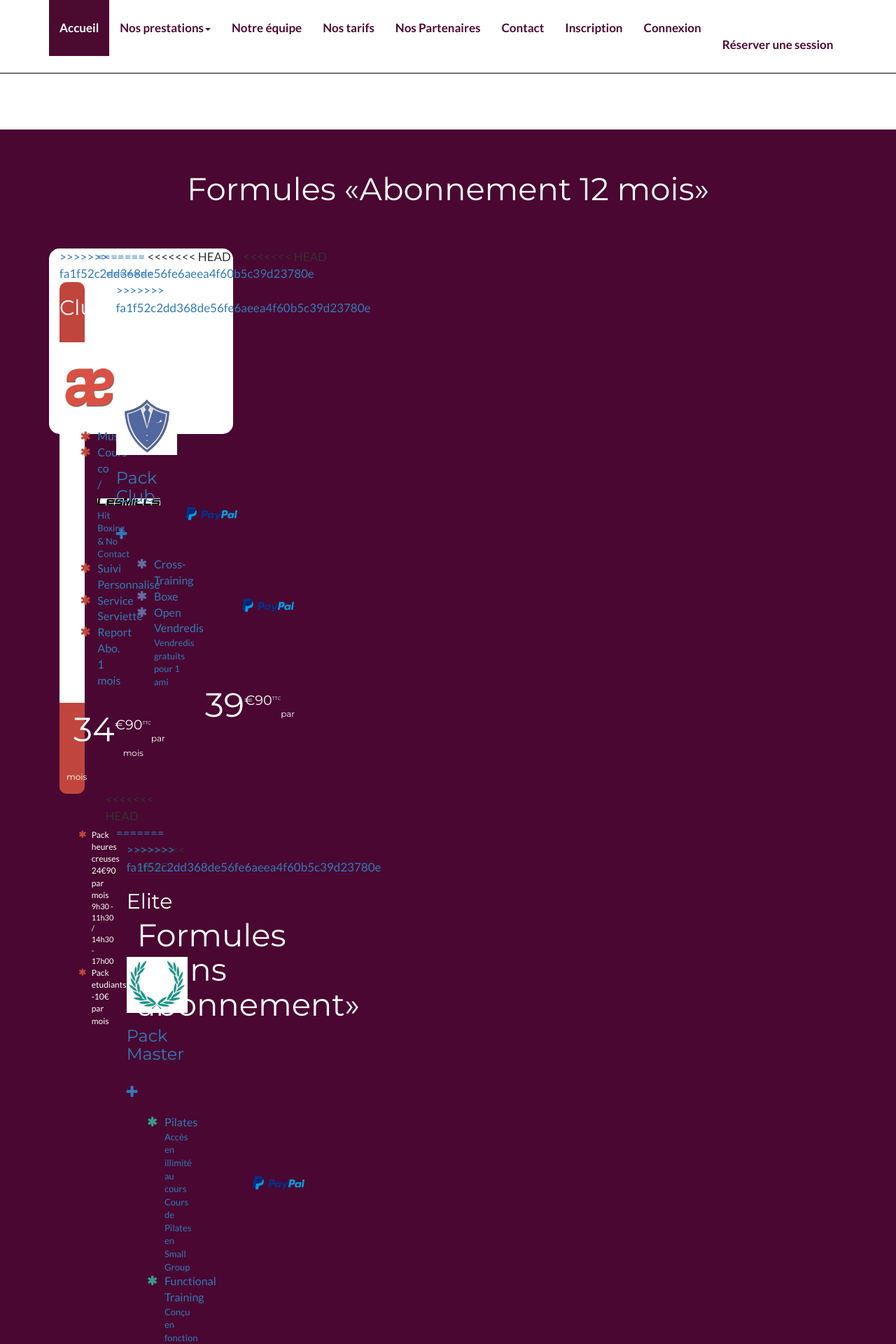
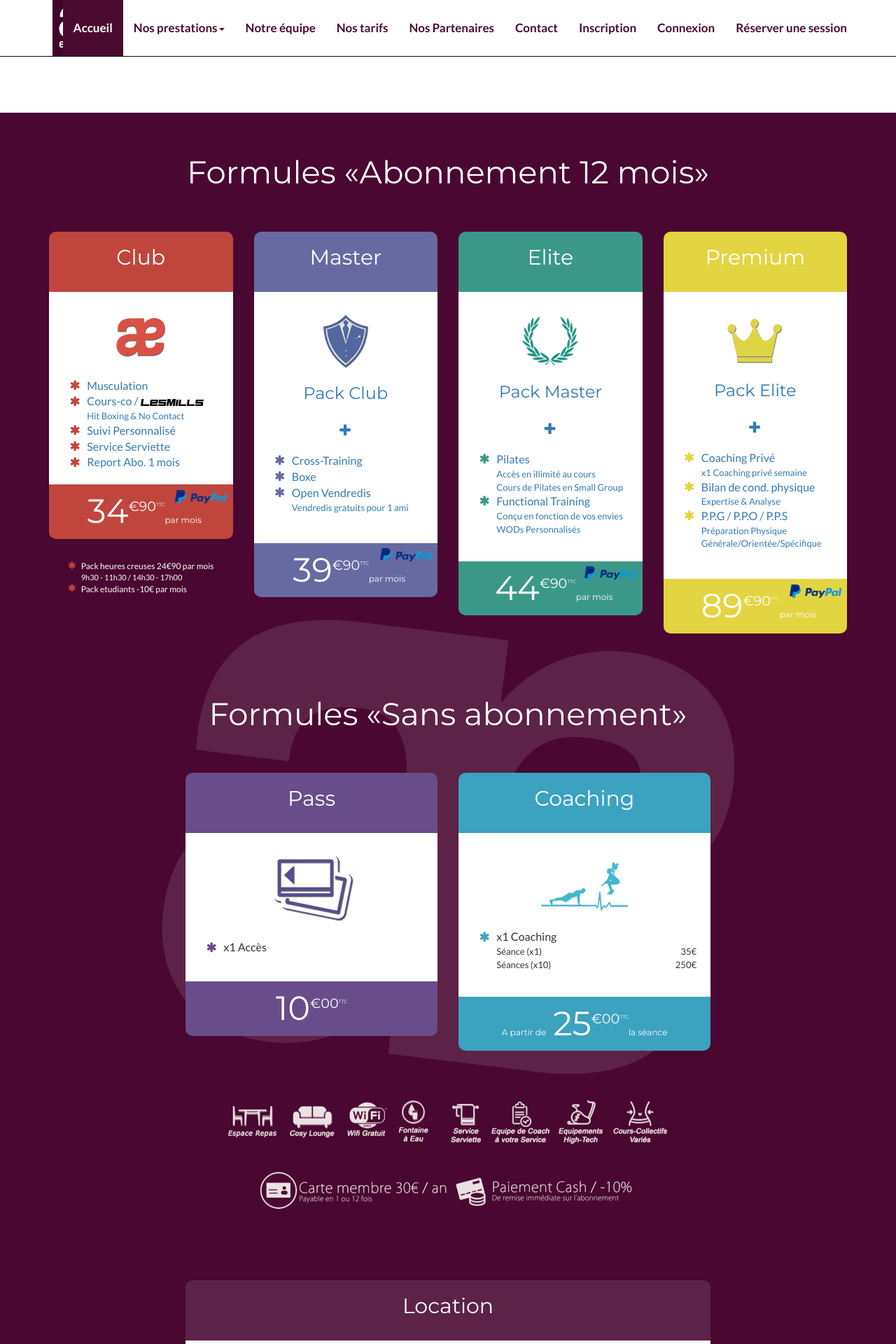
Before and after one commit to cyrilledubois/exaequo2, a PHP site: the page made by views/tarifs.html.twig in a window 1280 px wide. Shown: the top 1920 px of the page at 70% size. Run offline with PHP 8.4, Linux system fonts and the light colour scheme; the template is opened without the code that fills it, so the values that code supplies are empty; some libraries are stand-ins or nearby versions.

Commit message:
correction tarifs

```diff
--- a/views/layout.html.twig
+++ b/views/layout.html.twig
@@ -77,8 +77,6 @@
                   <li><a href="{{ path('equipe') }}">Notre équipe</a></li>
                   <li><a href="{{ path('tarifs') }}">Nos tarifs</a></li>
                   <li><a href="{{ path('partenaires') }}">Nos Partenaires</a></li>
-<<<<<<< HEAD
-
                   <li><a href="{{ path('contact') }}">Contact</a></li>
                     {# GESTION DES ROLES USER - ADMIN #}
                    {% if is_granted('IS_AUTHENTICATED_FULLY') %}
--- a/views/tarifs.html.twig
+++ b/views/tarifs.html.twig
@@ -11,15 +11,9 @@
 
 				<div class="row" >
 
-<<<<<<< HEAD
-					<a href="www.google.fr"><div class="col-md-3 col-sm-6 zoom">
+					<a href="{{ path('achatPaypal', {id:1}) }}"><div class="col-md-3 col-sm-6 zoom">
 						<!--<img src="../images/web_Fotolia_80960258_XXL_prix.jpg" alt="À la séance" class="img-responsive img-full-width">-->
 						<div  class="bloc-tarif" style="margin-bottom:0px">
-=======
-					<a href="{{ path('achatPaypal', {id:1}) }}"><div class="col-md-3 col-sm-6 zoom" class="surlignement">
-						<!--<img src="../images/web_Fotolia_80960258_XXL_prix.jpg" alt="À la séance" class="img-responsive img-full-width">-->
-						<div  class="bloc-tarif">
->>>>>>> fa1f52c2dd368de56fe6aeea4f60b5c39d23780e
 							<h2 class="header background-orange">Club</h2>
 							<img class="center-block" src="../web/images/img_prix_club_orange.png"/>
 							<div><img class="paypal1" src="../web/images/paypal.png"/></div>
@@ -65,11 +59,7 @@
 						</div>
 					</div>
 
-<<<<<<< HEAD
-					<a href="www.google.fr"><div class="col-md-3 col-sm-6 zoom">
-=======
 					<a href="{{ path('achatPaypal', {id:2}) }}"><div class="col-md-3 col-sm-6 zoom">
->>>>>>> fa1f52c2dd368de56fe6aeea4f60b5c39d23780e
 						<!--<img src="../images/web_Fotolia_80960258_XXL_prix.jpg" alt="À la séance" class="img-responsive img-full-width">-->
 						<div class="bloc-tarif">
 							<h2 class="header background-blue">Master</h2>
@@ -97,11 +87,7 @@
 						</div>
 					</div></a>
 
-<<<<<<< HEAD
-					<a href="www.google.fr"><div class="col-md-3 col-sm-6 zoom">
-=======
 					<a href="{{ path('achatPaypal', {id:3}) }}"><div class="col-md-3 col-sm-6 zoom">
->>>>>>> fa1f52c2dd368de56fe6aeea4f60b5c39d23780e
 						<!--<img src="../images/web_Fotolia_80960258_XXL_prix.jpg" alt="À la séance" class="img-responsive img-full-width">-->
 						<div class="bloc-tarif">
 							<h2 class="header background-green">Elite</h2>
@@ -135,11 +121,7 @@
 						</div>
 					</div></a>
 
-<<<<<<< HEAD
-					<a href="www.google.fr"><div class="col-md-3 col-sm-6 zoom">
-=======
 					<a href="{{ path('achatPaypal', {id:4}) }}"><div class="col-md-3 col-sm-6 zoom">
->>>>>>> fa1f52c2dd368de56fe6aeea4f60b5c39d23780e
 						<div class="bloc-tarif">
 							<h2 class="header background-yellow">Premium</h2>
 							<img class="center-block" src="../web/images/premium.png"/>
```
